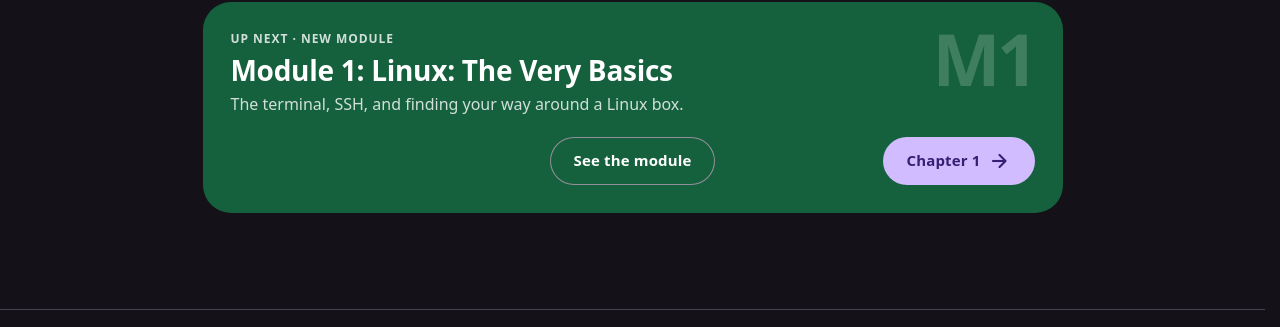
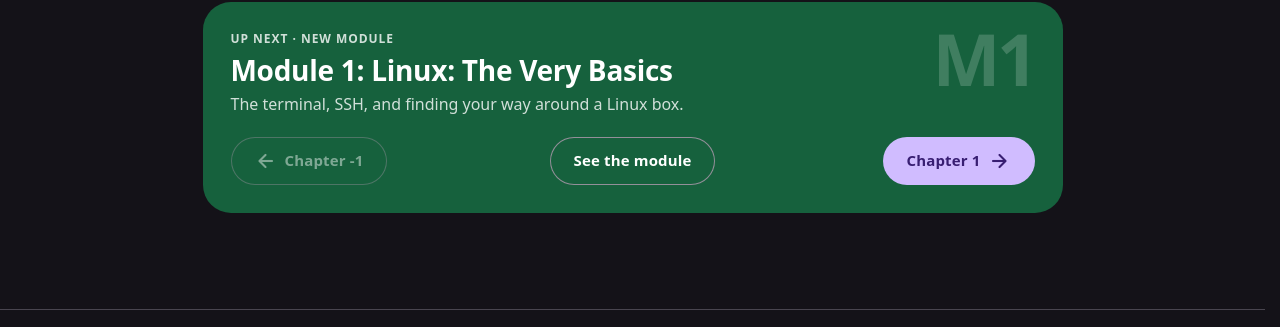
Before and after one commit to politejackal/pwnctual, a Flask app: a page that uses pwnctual/templates/chapter.html in a window 1280 px wide. Shown: the part 929-1256 px from the top of the page. Run offline with Flask 3, Linux system fonts and the light colour scheme; some web fonts are replaced.

Commit message:
Chapter 0: a Chapter -1 button that goes nowhere
Chapter 0 has no previous chapter, so its new-module card shows a dimmed
Chapter -1 button in that spot. It can't be clicked, and hovering or tapping it
asks: Are you sleepy?

Co-Authored-By: Claude Opus 5.5 <noreply@anthropic.com>
Claude-Session: https://claude.ai/code/session_017da1qPCCXREtqbDU9WJBw9

```diff
--- a/pwnctual/static/css/app.css
+++ b/pwnctual/static/css/app.css
@@ -547,6 +547,16 @@ footer { border-top: 1px solid var(--outline-variant); padding: 32px 0 40px; col
 .next-module-nav { display: grid; grid-template-columns: 1fr auto 1fr; align-items: center; gap: 12px; }
 .next-module-nav .prev { justify-self: start; }
 .next-module-nav .next { justify-self: end; }
+.sleepy { position: relative; z-index: 2; border-radius: var(--shape-full); cursor: not-allowed; }
+.sleepy .btn { opacity: .45; pointer-events: none; }
+.sleepy:focus-visible { outline: 3px solid var(--tertiary); outline-offset: 3px; }
+.sleepy::after {
+  content: attr(data-tip); position: absolute; bottom: calc(100% + 10px); left: 0;
+  padding: 8px 12px; border-radius: var(--shape-s); background: var(--inverse-surface); color: var(--inverse-on-surface);
+  font-size: 13px; font-weight: 650; white-space: nowrap; pointer-events: none;
+  opacity: 0; transform: translateY(4px); transition: opacity .2s, transform .3s var(--spring);
+}
+.sleepy:hover::after, .sleepy:focus::after { opacity: 1; transform: none; }
 /* the whole card opens the module and reacts like the module cards; its buttons sit above that link */
 .next-module { position: relative; }
 .next-module .stretch { color: inherit; }
--- a/pwnctual/templates/chapter.html
+++ b/pwnctual/templates/chapter.html
@@ -17,7 +17,7 @@
       <span class="num" aria-hidden="true">M{{ m.number }}</span>
     </div>
     <div class="next-module-nav">
-      {% if prev is not none %}<a class="btn outlined prev" href="{{ prev.url }}"><span class="material-symbols-rounded">arrow_back</span>Chapter {{ prev.number }}</a>{% else %}<span class="prev"></span>{% endif %}
+      {% if prev is not none %}<a class="btn outlined prev" href="{{ prev.url }}"><span class="material-symbols-rounded">arrow_back</span>Chapter {{ prev.number }}</a>{% else %}{# nothing comes before Chapter 0, but it's fun to try #}<span class="prev sleepy" tabindex="0" data-tip="Are you sleepy?"><span class="btn outlined" aria-disabled="true"><span class="material-symbols-rounded">arrow_back</span>Chapter -1</span></span>{% endif %}
       <a class="btn outlined see" href="/learn/{{ m.id }}">See the module</a>
       <a class="btn next" href="{{ m.chapters[0].url }}">Chapter {{ m.chapters[0].number }}<span class="material-symbols-rounded">arrow_forward</span></a>
     </div>
```
